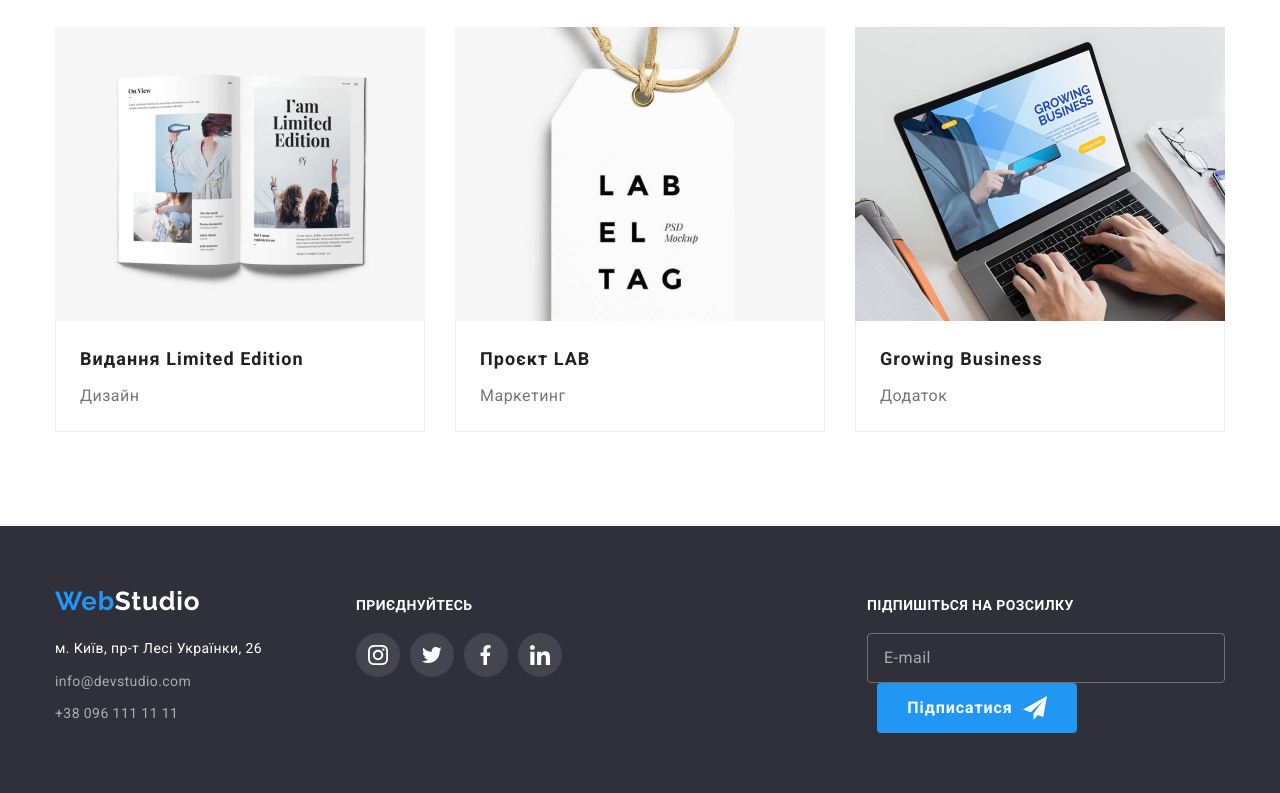
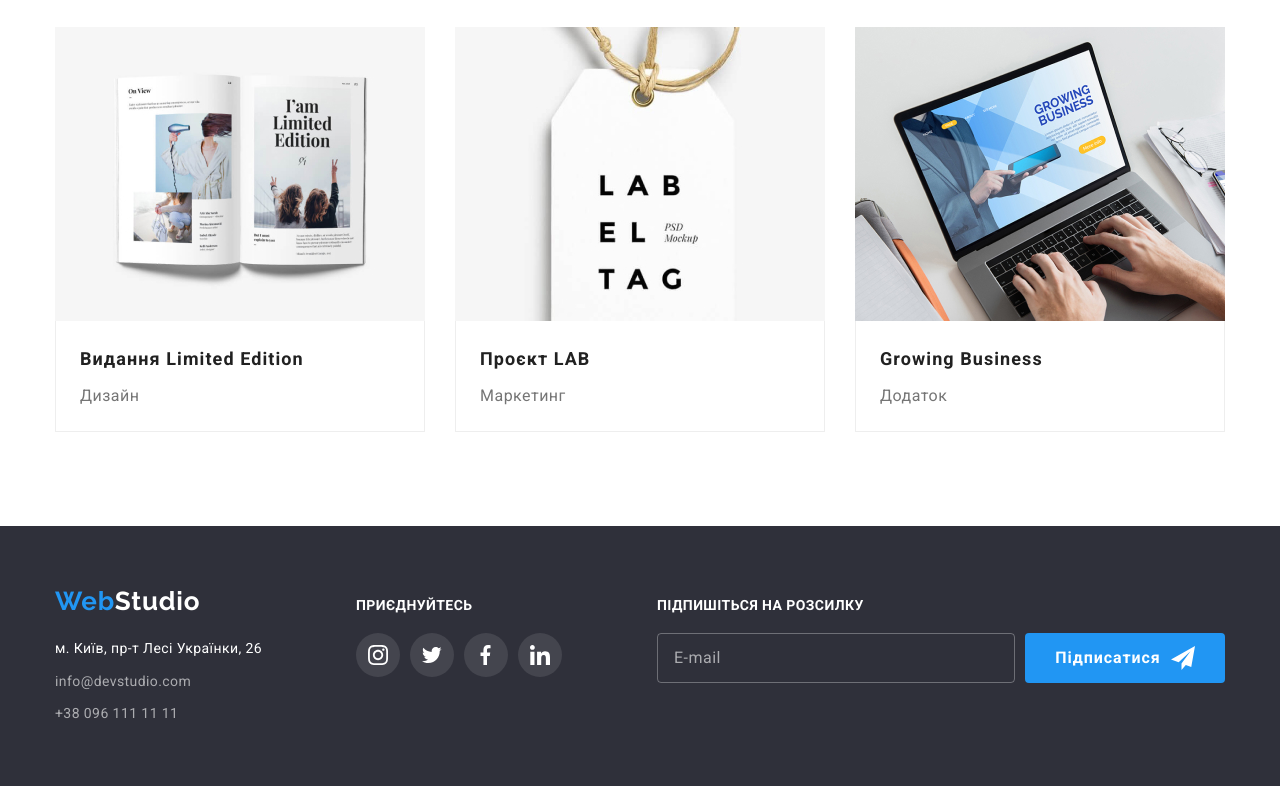
Before and after one commit to Andrew4119/goit-markup-hw-06, a plain HTML site: page portfolio.html in a window 1280 px wide. Shown: the part 1106-1899 px from the top of the page. Drawn offline with nearby package versions, Linux system fonts and the light colour scheme.

Commit message:
Update portfolio.html

```diff
--- a/portfolio.html
+++ b/portfolio.html
@@ -311,18 +311,18 @@
             </svg></a></li>
               </ul>
         </section>
-        <div class="form-mail-section">
+         <div class="form-mail-section">
           <form action="" class="footer-form-email">
-          <label for="">
             <p class="footer-title-e-mail">Підпишіться на розсилку</p>
-            <input type="text" name="E-mail" placeholder="E-mail" class="e-mail-line">
-          </label>
-          <button type="button" class="footer-button-e-mail">
+          <label for="" class="form-mail-label">
+            <input type="email" name="E-mail" placeholder="E-mail" class="e-mail-line" required>
+          <button type="submit" class="footer-button-e-mail">
             <p class="subscribe">Підписатися</p>
             <svg class="icon-send">
               <use href="./img/svg/symbol-defs.svg#icon-send-1"></use>
             </svg>
           </button>
+          </label>
           </form>
         </div>
       </div>
```
